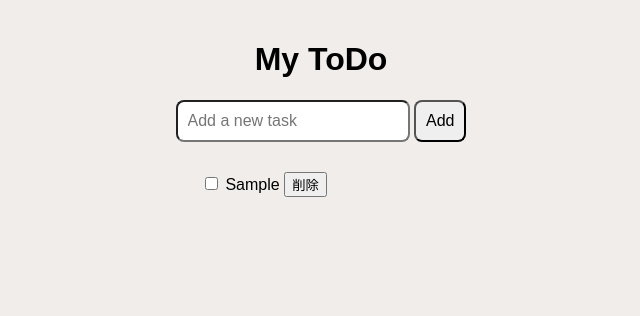
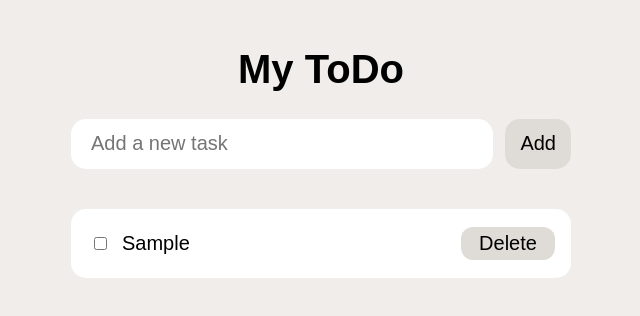
Before and after one commit to ToshikiNakamura0412/fullstack-web-dev-tutorial, a plain HTML site: page 02-js-basics/index.html in a window 1280 px wide. Both pictures are taken after typing "Sample" into the empty fields and a click on the button "Add". Shown: the whole page, without its empty margins (319-959 px from the left). Drawn offline with Linux system fonts and the light colour scheme.

Commit message:
Add checkboxes and a delete button to the ToDo app and improve the styling

```diff
--- a/02-js-basics/app.js
+++ b/02-js-basics/app.js
@@ -1,19 +1,49 @@
+const todoInput = document.getElementById('new-todo-input');
+todoInput.addEventListener('keydown', function (e) {
+  if (e.key === "Enter") {
+    addTodo();
+  }
+});
+
+const addButton = document.getElementById('add-todo-button');
+addButton.addEventListener('click', addTodo);
+
 function addTodo() {
-  const todoInput = document.getElementById('new-todo-input');
-  const todoList = document.getElementById('todo-list');
-
   if (todoInput.value === '') {
     alert('ToDoの内容を入力してください！！');
     return;
   }
 
+  const checkbox = document.createElement('input');
+  checkbox.type = 'checkbox'
+  checkbox.addEventListener('change', function () {
+    if (this.checked) {
+      textNode.className = 'completed';
+      newTodoItem.removeChild(deleteButton);
+    } else {
+      textNode.className = '';
+      newTodoItem.appendChild(deleteButton);
+    }
+  });
+
+  const textNode = document.createElement('span');
+  textNode.textContent = todoInput.value;
+
+  const deleteButton = document.createElement('button');
+  deleteButton.textContent = 'Delete';
+  deleteButton.className = 'delete-button';
+  deleteButton.addEventListener('click', function () {
+    const todoList = document.getElementById('todo-list');
+    todoList.removeChild(newTodoItem);
+  });
+
   const newTodoItem = document.createElement('li');
-  // newTodoItem.textContent = todoInput.value;
-  newTodoItem.innerHTML = `<input type="checkbox"> ${todoInput.value} <button class="delete-button">削除</button>`;
+  newTodoItem.appendChild(checkbox);
+  newTodoItem.appendChild(textNode);
+  newTodoItem.appendChild(deleteButton);
+
+  const todoList = document.getElementById('todo-list');
   todoList.appendChild(newTodoItem);
 
   todoInput.value = '';
 }
-
-const button = document.getElementById('add-todo-button');
-button.addEventListener('click', addTodo);
--- a/02-js-basics/index.html
+++ b/02-js-basics/index.html
@@ -4,7 +4,7 @@
 <head>
   <meta charset="UTF-8">
   <meta name="viewport" content="width=device-width, initial-scale=1.0">
-  <title>ToDoアプリ</title>
+  <title>ToDo</title>
   <link rel="stylesheet" href="style.css">
 </head>
 
@@ -14,13 +14,13 @@
   </header>
 
   <main>
-    <section class="todo-app">
+    <div class="input-form">
       <input type="text" id="new-todo-input" placeholder="Add a new task" />
       <button id="add-todo-button">Add</button>
-      <script src="app.js"></script>
+    </div>
+    <script src="app.js"></script>
 
-      <ul id="todo-list"></ul>
-    </section>
+    <ul id="todo-list"></ul>
   </main>
 
 </body>
--- a/02-js-basics/style.css
+++ b/02-js-basics/style.css
@@ -1,5 +1,5 @@
 body {
-  max-width: 300px;
+  max-width: 500px;
   margin: 0 auto;
   font-family: Arial, sans-serif;
   padding: 20px;
@@ -7,24 +7,82 @@ body {
   background-color: rgb(240, 237, 234);
 }
 
+body,
+button,
+input,
+span {
+  font-size: 20px;
+}
+
+/*
+input form
+*/
+.input-form {
+  display: flex;
+  justify-content: space-between;
+  height: 50px;
+}
+
 #new-todo-input {
-  width: 70%;
-  padding: 10px;
-  font-size: 16px;
-  border-radius: 8px;
+  width: 82%;
+  padding: 10px 20px;
+  margin: 0px;
+  border-radius: 15px;
+  border: none;
 }
 
 #add-todo-button {
-  padding: 10px;
-  font-size: 16px;
-  border-radius: 8px;
+  background-color: rgb(223, 220, 215);
+  padding: 10px 15px;
+  margin: 0px;
+  margin-left: 12px;
+  border-radius: 15px;
+  cursor: pointer;
+  border: none;
+}
+
+/*
+todo list
+*/
+#todo-list {
+  list-style-type: none;
+  text-align: left;
+  padding: 0px;
+  margin-top: 40px;
+}
+
+#todo-list li {
+  display: flex;
+  align-items: center;
+  height: 45px;
+  list-style-type: none;
+  text-align: left;
+  padding: 12px 8px;
+  margin: 10px 0px;
+  background-color: white;
+  border: none;
+  border-radius: 15px;
+}
+
+#todo-list input {
+  margin-left: 15px;
+  margin-right: 15px;
+}
+
+#todo-list li span {
+  width: 68%;
+}
+
+#todo-list li button {
+  background-color: rgb(223, 220, 215);
+  padding: 5px 18px;
+  margin-left: 10px;
+  border-radius: 12px;
+  border: none;
   cursor: pointer;
 }
 
-#todo-list {
-  list-style-type: none;
-  text-align: left;
-  padding: 10px;
-  margin-top: 20px;
-  margin-left: 20px;
+.completed {
+  text-decoration: line-through;
+  color: gray;
 }
```
